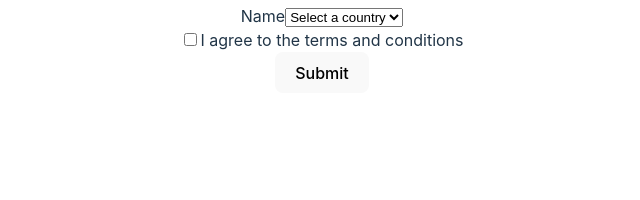
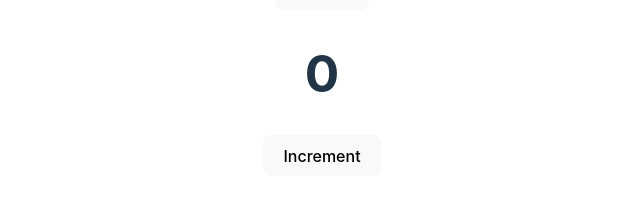
Before and after one commit to Tailler2071/react-ts-vite-test, a React (Vite) app: page / in a window 1280 px wide. Shown: the part 564-764 px from the top of the page, without its empty margins (318-958 px from the left). Built offline with nearby package versions, Linux system fonts and the light colour scheme.

Commit message:
added click event tests

```diff
--- a/package.json
+++ b/package.json
@@ -24,6 +24,7 @@
     "@babel/preset-typescript": "^7.23.3",
     "@testing-library/jest-dom": "^6.2.0",
     "@testing-library/react": "^14.1.2",
+    "@testing-library/user-event": "^14.5.2",
     "@types/jest": "^29.5.11",
     "@types/react": "^18.2.43",
     "@types/react-dom": "^18.2.17",
--- a/src/App.tsx
+++ b/src/App.tsx
@@ -1,5 +1,6 @@
 import "./App.css";
 import {Application} from "./components/application/application";
+import {Counter} from "./components/counter/counter";
 
 function App() {
 
@@ -7,6 +8,7 @@
         <>
             <h1>React Vite Jest</h1>
             <Application/>
+            <Counter/>
         </>
     );
 }
--- /dev/null
+++ b/src/components/counter/counter.tsx
@@ -0,0 +1,14 @@
+import {useState} from "react";
+
+export const Counter = () => {
+    const [count, setCount] = useState(0);
+
+    return (
+        <div>
+            <h1>{count}</h1>
+            <button onClick={() => setCount(count + 1)}>
+                Increment
+            </button>
+        </div>
+    );
+};
```
Also changed, not shown: 2 other files (tests, documents, lock files or other folders).
